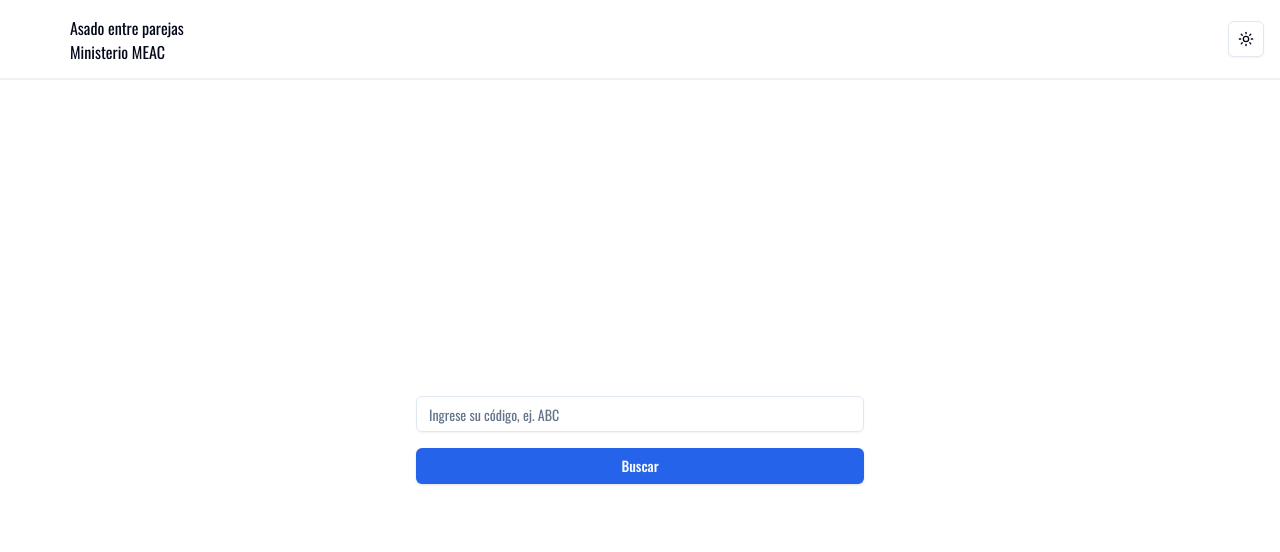
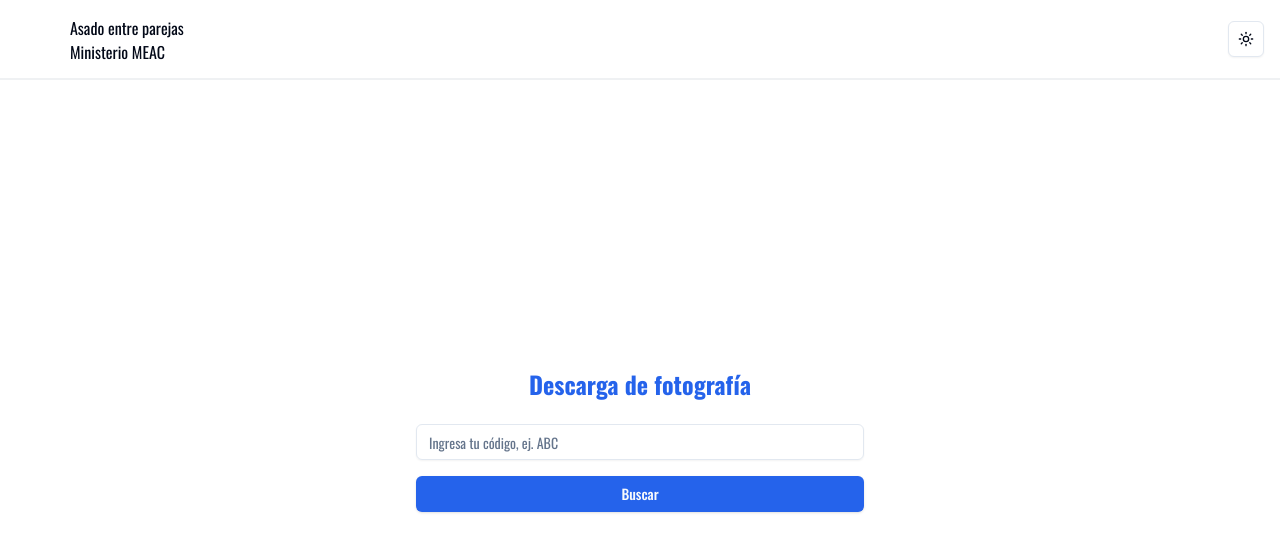
Before and after one commit to kevocodes/MEAC-Photobooth-Downloader, a React (Vite) app: page / in a window 1280 px wide. Shown: the top 552 px of the page. Built offline with nearby package versions, Linux system fonts and the light colour scheme; no server answers.

Commit message:
feat: add homepage title :sparkles:

```diff
--- a/src/pages/Home.tsx
+++ b/src/pages/Home.tsx
@@ -39,7 +39,11 @@ function Home() {
   };
 
   return (
-    <section className="min-h-[calc(100dvh-80px)] flex flex-col justify-center items-center p-4 gap-8">
+    <section className="min-h-[calc(100dvh-80px)] flex flex-col justify-center items-center p-4 gap-2">
+      <h1 className="text-xl sm:text-2xl font-bold text-primary mb-4">
+        Descarga de fotografía
+      </h1>
+
       <Form {...form}>
         <form
           onSubmit={form.handleSubmit(onSubmit)}
@@ -51,7 +55,7 @@ function Home() {
             render={({ field }) => (
               <FormItem>
                 <FormControl>
-                  <Input {...field} placeholder="Ingrese su código, ej. ABC" />
+                  <Input {...field} placeholder="Ingresa tu código, ej. ABC" />
                 </FormControl>
                 <FormMessage />
               </FormItem>
```
